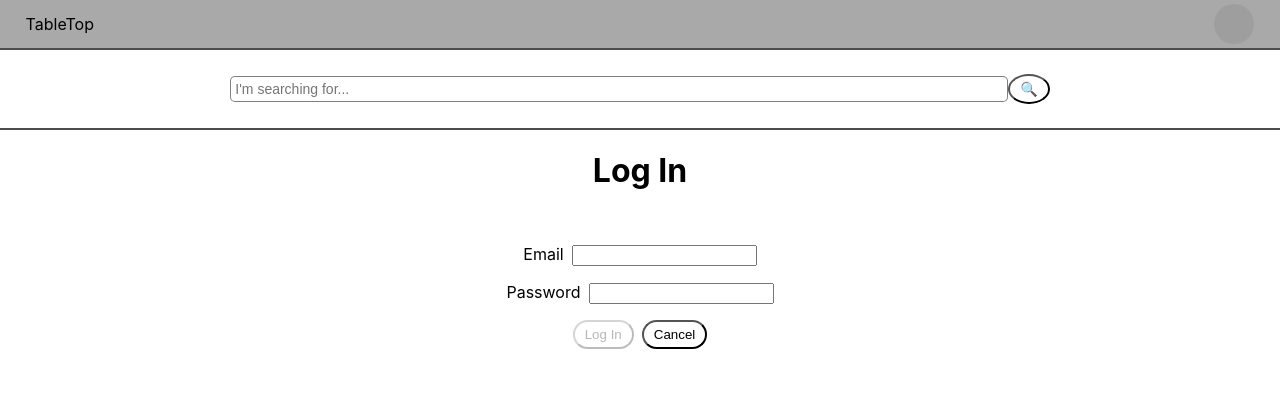
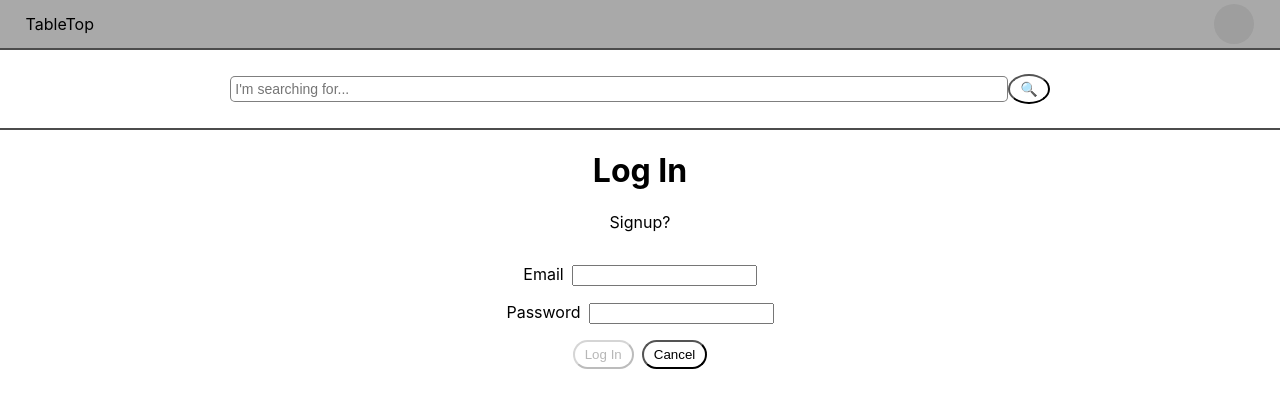
Before and after one commit to pat-kelly/tableTop-front, a React (Vite) app: page /login in a window 1280 px wide. Shown: the top 408 px of the page. Built offline with nearby package versions, Linux system fonts and the light colour scheme; no server answers; grey boxes are pictures that could not be loaded.

Commit message:
almost forgot to include the signup

```diff
--- a/src/pages/Login/Login.tsx
+++ b/src/pages/Login/Login.tsx
@@ -1,5 +1,6 @@
 // npm modules
 import { useState } from 'react'
+import { Link } from 'react-router-dom';
 
 // components
 import LoginForm from '../../components/LoginForm/LoginForm'
@@ -20,6 +21,7 @@ const LoginPage = (props: LoginPageProps): JSX.Element => {
   return (
     <main className={styles.container}>
       <h1>Log In</h1>
+      <Link to='/signup'>Signup?</Link>
       <p>{message}</p>
       <LoginForm {...props} updateMessage={updateMessage} />
     </main>
```
